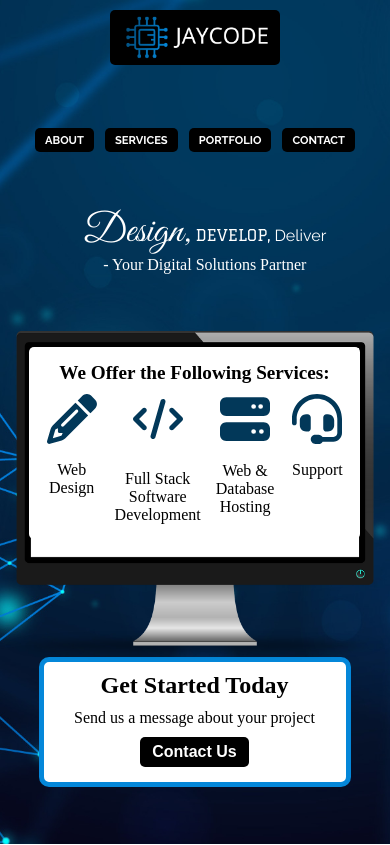
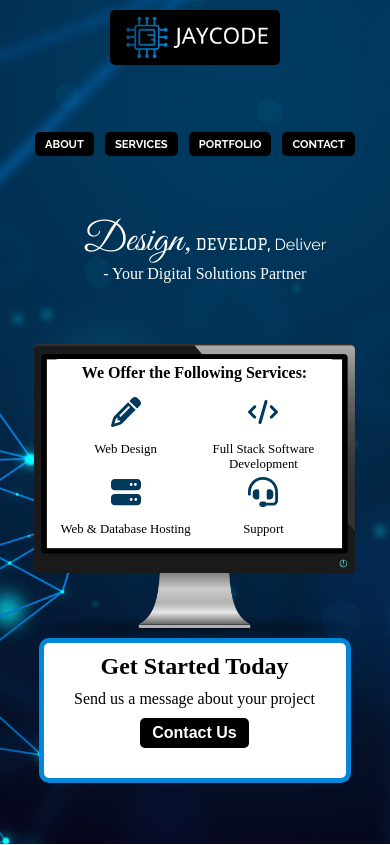
Before and after one commit to Jaycode88/Jaycode, a Flask app: page / in a window 390 px wide. Shown: the top 845 px of the page. Run offline with Flask 3, Linux system fonts and the light colour scheme.

Commit message:
Responsive styling changes

```diff
--- a/static/css/style.css
+++ b/static/css/style.css
@@ -356,39 +356,66 @@ a {
     #hero {
         grid-template-columns: 1fr;
         grid-template-rows: auto auto auto;
+        padding: 0;
     }
 
     .tagline {
-        margin-top: 70px;
+        padding: 5px 5%;
         text-align: left;
         margin-left: 5%;
     }
 
+    .tagline h1 {
+        padding: 0;
+    }
+
     .services-monitor {
-        flex-direction: column;
+        display: flex;
+        /* Ensure they stay in a row */
+        flex-direction: row;
+        /* Side-by-side layout */
+        justify-content: space-between;
+        /* Spread them out */
+        align-items: flex-start;
+        /* Align items at the top */
         gap: 20px;
-        padding-left: max(5%, 10px);
-        padding-right: max(5%, 10px);
-        width: 70%;
+        /* Maintain gap between the elements */
+        padding: 0 max(5%, 10px);
+        /* Add horizontal padding */
+        width: 100%;
+        /* Keep full width */
+        max-width: 1200px;
+        /* Limit the overall width */
         margin: 0 auto;
+        /* Center the content */
+    }
 
+    .monitor-container {
+        flex: 2.5;
+        /* Give the monitor more space */
+        max-width: 800px;
+        /* Keep its width manageable */
+        width: 100%;
     }
 
     .services-overlay {
-        top: 5%;
+        padding: 0;
+        top: 4%;
         left: 7.5%;
         width: 85%;
+        /* Keep overlay responsive */
     }
 
+
     .services-overlay h3 {
-        margin-top: 10px;
-        margin-bottom: 10%;
+
+        margin-bottom: 5%;
         font-size: 1.5rem;
     }
 
     .service-item p {
         font-size: 1.0rem;
-        margin-top: 30%;
+        margin-top: 10%;
     }
 
     .service-item img {
@@ -397,16 +424,54 @@ a {
 
     /* CTA Box */
     .cta-box {
-        padding: 15px;
-        width: 100%;
-        margin-top: -15px;
-        margin-left: 0;
+        flex: 1.2;
+        /* Smaller width than monitor */
+        max-width: 650px;
+        /* Restrict max width */
+        margin-left: 5%;
+        /* Add spacing to the left */
+        margin-top: 0;
+        /* Reset vertical margin */
     }
 }
 
 @media (max-width: 721px) {
-    .services-overlay h3 {
-        font-size: 1.2rem;
+    .services-monitor {
+        display: flex;
+        flex-direction: column;
+        /* Stack monitor and CTA vertically */
+        justify-content: flex-start;
+        align-items: center;
+        gap: 20px;
+        /* Increase gap for better spacing */
+        padding: 0 5%;
+        width: 70%;
+        margin: 0 auto;
+    }
+
+    .monitor-container {
+        flex: none;
+        width: 90%;
+        /* Full width for better fit */
+        max-width: 600px;
+        /* Reduce max-width to make the monitor smaller */
+    }
+
+    .cta-box {
+        flex: none;
+        width: 100%;
+        max-width: 550px;
+        /* Slightly reduce width for balance */
+        margin-top: 20px;
+        /* Increase gap below monitor */
+        margin-left: 0;
+    }
+
+    .services-overlay {
+        top: 5%;
+        left: 9%;
+        width: 80%;
+        /* Slightly narrower overlay */
     }
 
     .navbar ul {
@@ -423,11 +488,28 @@ a {
     }
 
     .tagline {
-        margin-top: 2%;
+        margin-top: 40px;
+        /* Add more space between the nav and the tagline */
+        padding: 0 5%;
+        /* Ensure consistent padding */
+    }
+
+    .tagline h1 {
+        font-size: clamp(1.5rem, 5vw, 2.5rem);
+        /* Slightly reduce font size for smaller screens */
+        margin-bottom: 10px;
+        /* Add a small gap below the tagline */
+    }
+
+    .tagline p {
+        font-size: 1.0rem;
+        margin-top: 0;
+        /* Adjust spacing for compact layout */
     }
 }
 
-@media (max-width: 650px) {
+
+@media (max-width: 672px) {
 
     /* Center the logo at the top */
     .logo img {
@@ -485,7 +567,7 @@ a {
 
 }
 
-@media (max-width: 560px) {
+@media (max-width: 577px) {
     .services-monitor {
         margin-top: -5px;
         width: 90%;
@@ -506,7 +588,7 @@ a {
     }
 }
 
-@media (max-width: 460px) {
+@media (max-width: 474px) {
 
     /* Stack the nav links vertically */
     .navbar ul {
@@ -578,7 +660,7 @@ a {
 
 }
 
-@media (max-width: 435px) {
+@media (max-width: 450px) {
     .services-overlay {
         margin: 0;
     }
@@ -589,7 +671,7 @@ a {
     }
 }
 
-@media (max-width: 405px) {
+@media (max-width: 450px) {
     .tagline h1 {
         font-size: 1.0rem;
     }
@@ -605,7 +687,7 @@ a {
     }
 }
 
-@media (max-width: 365px) {
+@media (max-width: 405px) {
     .services-overlay {
         width: 80%;
         /* Reduce width for smaller screens */
@@ -648,7 +730,7 @@ a {
     }
 }
 
-@media (max-width: 344px) {
+@media (max-width: 382px) {
     .services-overlay {
         width: 85%;
         /* Maximize available space */
@@ -735,4 +817,11 @@ a {
     .tagline h1 {
         margin-top: 10px;
     }
+
+    .monitor-container {
+        width: 100%;
+        /* Full width for better fit */
+
+        /* Reduce max-width to make the monitor smaller */
+    }
 }
```
